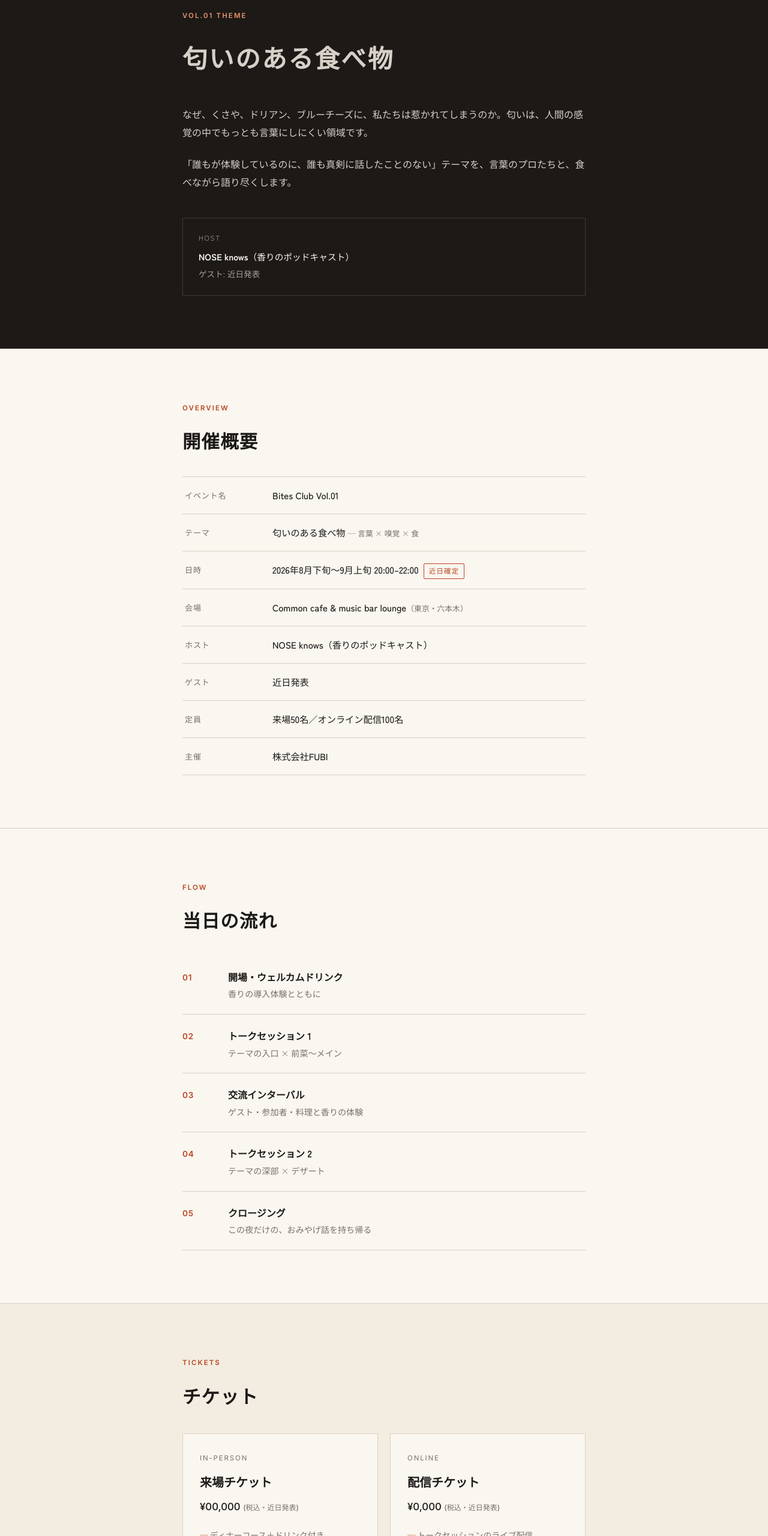
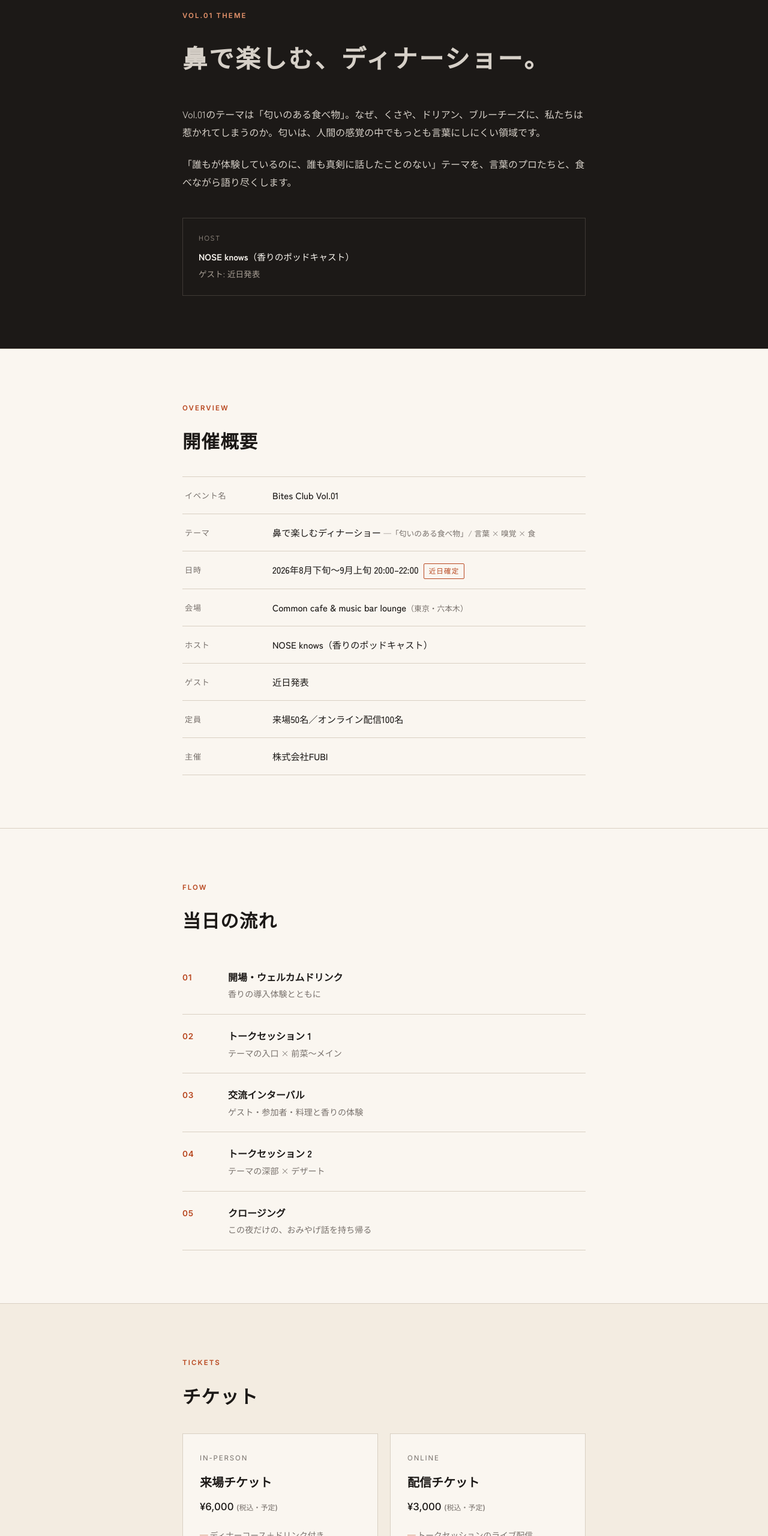
Before and after one commit to nastynaoya/bitesclub-lp, a plain HTML site: page index.html in a window 1280 px wide. Shown: the part 1367-3927 px from the top of the page at 60% size. Drawn offline with Linux system fonts and the light colour scheme; a web font is replaced by a local one.

Commit message:
Update Vol.01 theme copy and ticket prices
Co-Authored-By: Claude Fable 5 <noreply@anthropic.com>
Claude-Session: https://claude.ai/code/session_01SPNckcpj4jcKLvi9xguQSj

```diff
--- a/index.html
+++ b/index.html
@@ -4,7 +4,7 @@
 <meta charset="UTF-8">
 <meta name="viewport" content="width=device-width, initial-scale=1.0">
 <title>Bites Club Vol.01 — 令和のディナーショー | FUBI</title>
-<meta name="description" content="食べながら聴いて、聴きながら食べる。ポッドキャスト時代のディナーショー「Bites Club」Vol.01のテーマは「匂いのある食べ物」。六本木にて開催。">
+<meta name="description" content="食べながら聴いて、聴きながら食べる。ポッドキャスト時代のディナーショー「Bites Club」Vol.01は、鼻で楽しむディナーショー。六本木にて開催。">
 <meta property="og:title" content="Bites Club Vol.01 — 令和のディナーショー">
 <meta property="og:description" content="食べながら聴いて、聴きながら食べる。会話が、コースの一皿になる夜。">
 <link rel="preconnect" href="https://fonts.googleapis.com">
@@ -315,8 +315,8 @@ footer a { color: var(--muted); }
 <section id="theme" class="theme">
   <div class="wrap">
     <span class="en sec-label">Vol.01 Theme</span>
-    <p class="big">匂いのある食べ物</p>
-    <p>なぜ、くさや、ドリアン、ブルーチーズに、私たちは惹かれてしまうのか。匂いは、人間の感覚の中でもっとも言葉にしにくい領域です。</p>
+    <p class="big">鼻で楽しむ、ディナーショー。</p>
+    <p>Vol.01のテーマは「匂いのある食べ物」。なぜ、くさや、ドリアン、ブルーチーズに、私たちは惹かれてしまうのか。匂いは、人間の感覚の中でもっとも言葉にしにくい領域です。</p>
     <p>「誰もが体験しているのに、誰も真剣に話したことのない」テーマを、言葉のプロたちと、食べながら語り尽くします。</p>
     <div class="host-note">
       <span class="label">HOST</span>
@@ -332,7 +332,7 @@ footer a { color: var(--muted); }
     <h2>開催概要</h2>
     <dl class="overview">
       <div><dt>イベント名</dt><dd>Bites Club Vol.01</dd></div>
-      <div><dt>テーマ</dt><dd>匂いのある食べ物 <span class="note">— 言葉 × 嗅覚 × 食</span></dd></div>
+      <div><dt>テーマ</dt><dd>鼻で楽しむディナーショー <span class="note">—「匂いのある食べ物」/ 言葉 × 嗅覚 × 食</span></dd></div>
       <div><dt>日時</dt><dd>2026年8月下旬〜9月上旬 20:00–22:00<span class="tba">近日確定</span></dd></div>
       <div><dt>会場</dt><dd>Common cafe &amp; music bar lounge<span class="note">（東京・六本木）</span></dd></div>
       <div><dt>ホスト</dt><dd>NOSE knows（香りのポッドキャスト）</dd></div>
@@ -365,7 +365,7 @@ footer a { color: var(--muted); }
       <div class="ticket">
         <span class="type">IN-PERSON</span>
         <div class="name">来場チケット</div>
-        <div class="price">¥00,000 <span style="font-size:0.75rem;color:var(--muted);">(税込・近日発表)</span></div>
+        <div class="price">¥6,000 <span style="font-size:0.75rem;color:var(--muted);">(税込・予定)</span></div>
         <ul>
           <li>ディナーコース＋ドリンク付き</li>
           <li>トークセッション2部を目の前で</li>
@@ -376,7 +376,7 @@ footer a { color: var(--muted); }
       <div class="ticket">
         <span class="type">ONLINE</span>
         <div class="name">配信チケット</div>
-        <div class="price">¥0,000 <span style="font-size:0.75rem;color:var(--muted);">(税込・近日発表)</span></div>
+        <div class="price">¥3,000 <span style="font-size:0.75rem;color:var(--muted);">(税込・予定)</span></div>
         <ul>
           <li>トークセッションのライブ配信</li>
           <li>アーカイブ視聴（期間限定）</li>
```
